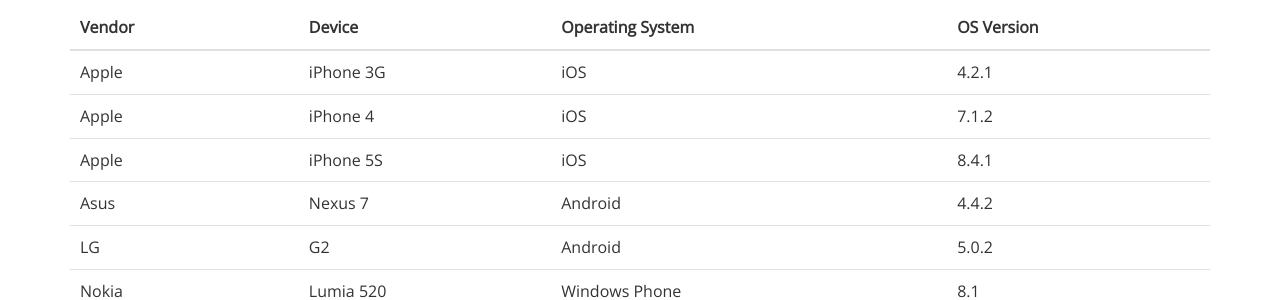
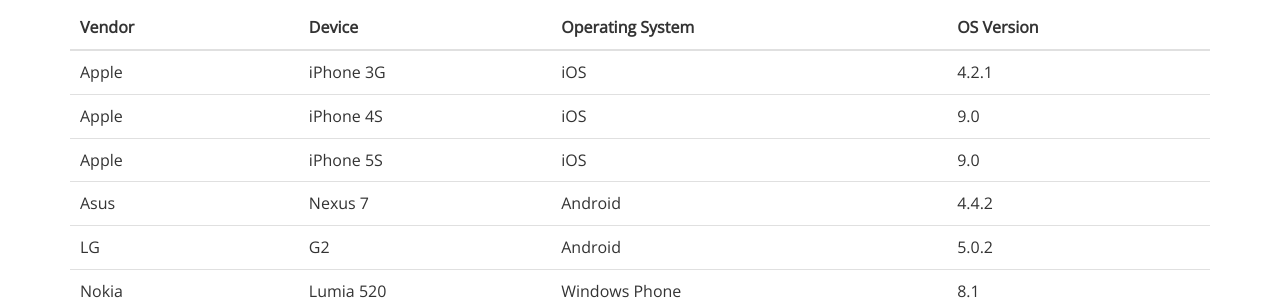
Before and after one commit to incentro/devicelab, a Jekyll site: the page built from index.html, in a window 1280 px wide and 900 px high, scrolled down 701 px. Shown: the part 155-455 px from the top of the window. Built offline with Jekyll 4.4.1, drawn with Linux system fonts in a browser that asks for light colours; nearby versions of some CDN libraries; Markdown is read by kramdown in place of the engine named in the settings.

Commit message:
Update devicelist.yml

```diff
--- a/_data/devicelist.yml
+++ b/_data/devicelist.yml
@@ -11,17 +11,17 @@
   os: iOS
   osversion: 4.2.1
 
-- title: iPhone4.7.1.2
+- title: iPhone4S.9.0
   vendor: Apple
-  device: iPhone 4
+  device: iPhone 4S
   os: iOS
-  osversion: 7.1.2
+  osversion: 9.0
 
-- title: iPhone5S8.4.1
+- title: iPhone5S9.0
   vendor: Apple
   device: iPhone 5S
   os: iOS
-  osversion: 8.4.1
+  osversion: 9.0
 
 - title: GoogleNexus7.4.4.2
   vendor: Asus
```
